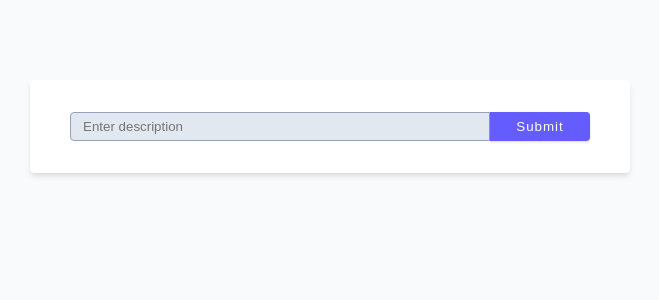
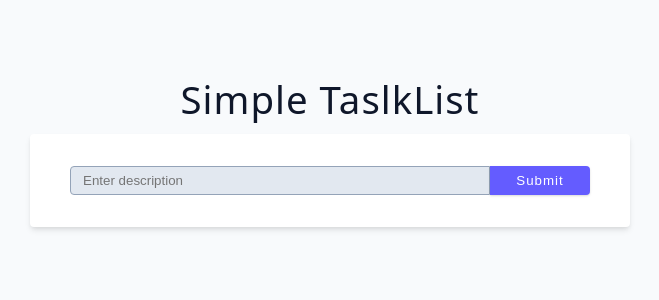
Before and after one commit to paulthadev/simple-tasklist, a React (Vite) app: page / in a window 1280 px wide. Shown: the top 300 px of the page, without its empty margins (310-969 px from the left). Built offline with nearby package versions, Linux system fonts and the light colour scheme.

Commit message:
add header to App component: include title for task list

```diff
--- a/src/App.tsx
+++ b/src/App.tsx
@@ -33,6 +33,7 @@ function App() {
 
   return (
     <main>
+      <h2 className="mb-1">Simple TaslkList</h2>
       <Form addTask={addTask} />
       <List tasks={tasks} toggleTask={toggleTask} />
     </main>
```
